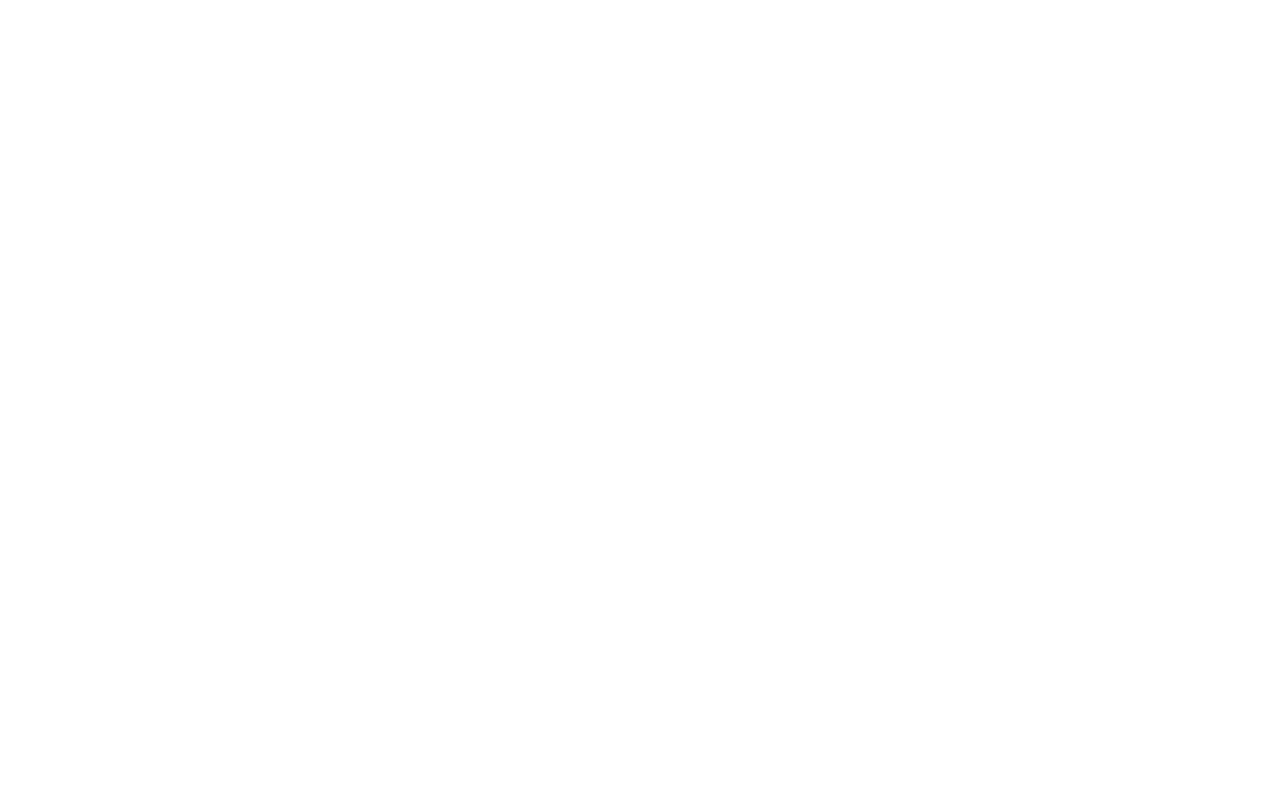
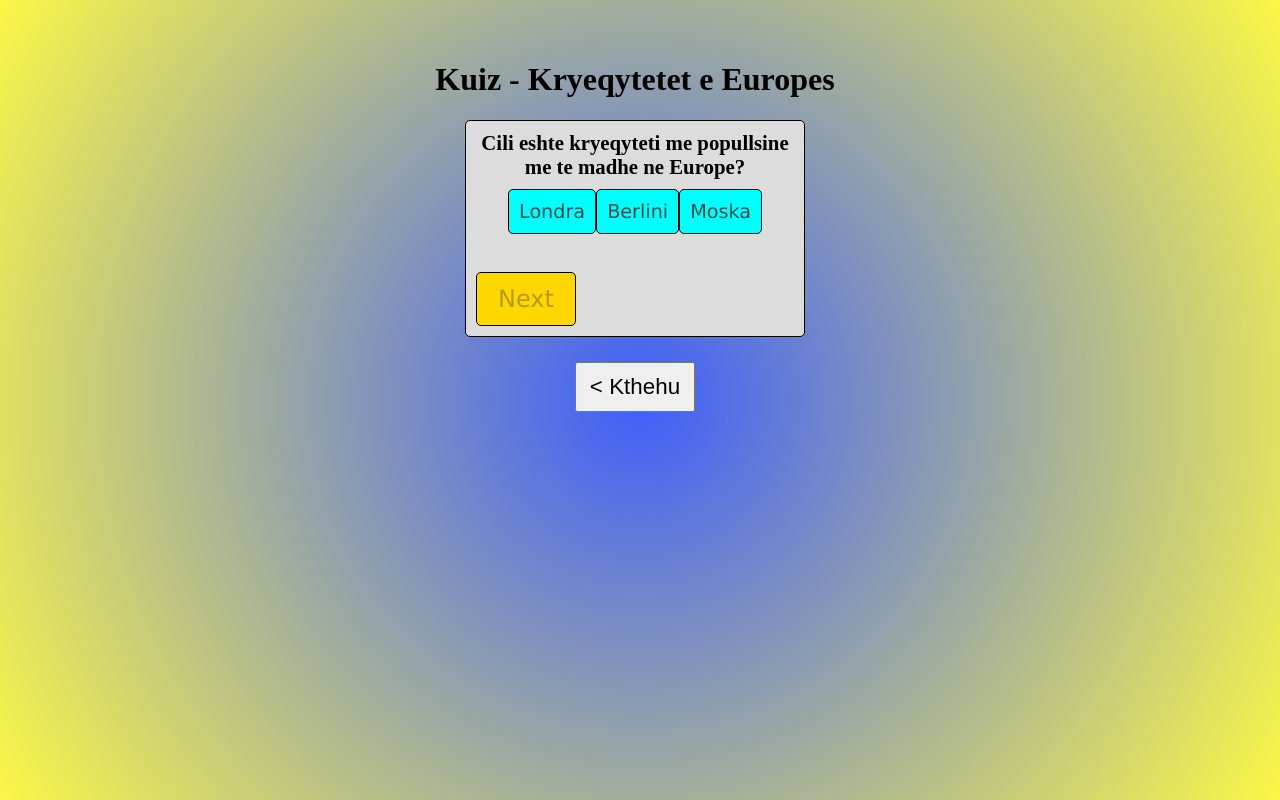
Before and after one commit to rm-prog/Ed-Shqip-with-React, a React (Create React App) app: page /school-quizes/geography-quizes/europe-capitals in a window 1280 px wide. Built offline with nearby package versions, Linux system fonts and the light colour scheme.

Commit message:
created new geo quiz

```diff
--- a/src/App.js
+++ b/src/App.js
@@ -58,6 +58,8 @@
               {/*-------------------     Geography Quizes  ----------------------*/ }
               <Route exact path='/school-quizes/geography-quizes/europe'
               render={() => <Quiz title='Kuiz - Kontinenti i Europes' questions={GeoQuizes.europeContinent}/>} />
+              <Route exact path='/school-quizes/geography-quizes/europe-capitals'
+              render={() => <Quiz title='Kuiz - Kryeqytetet e Europes' questions={GeoQuizes.europeCapitals}/>} />
               {/* ///////////////////////////////////////////////////////////////
                   ///////////////////////////////////////////////////////////////
                   ----------------------  Word Games  --------------------------
--- a/src/pages/geography-quizes.jsx
+++ b/src/pages/geography-quizes.jsx
@@ -10,9 +10,8 @@
         window.open('/school-quizes', '_self')
     }
 
-
-    const goToEuropeContinent = () => {
-        window.open('/school-quizes/geography-quizes/europe', '_self')
+    const goToQuizGame = (path) => {
+        window.open(path, '_self')
     }
 
     // Info used to create buttons
@@ -20,13 +19,13 @@
     const infos = [
         {
             id: 1,
-            clickFunction: () => goToEuropeContinent(),
+            clickFunction: () => goToQuizGame('/school-quizes/geography-quizes/europe'),
             buttonColor: styles.lime,
             buttonText: 'Kuiz - Kontinenti i Europes'
         },
         {
             id: 2,
-            clickFunction: () => goToMainPage(),
+            clickFunction: () => goToQuizGame('/school-quizes/geography-quizes/europe-capitals'),
             buttonColor: styles.lightblue,
             buttonText: 'Kuiz - Kryeqytetet e Europes'
         },
--- a/src/quiz_questions/geo_quizes.json
+++ b/src/quiz_questions/geo_quizes.json
@@ -3,7 +3,7 @@
         {
             "question": "Cili eshte shteti me i madh ne Europe?",
             "alternatives": [
-                { "a": "Gjermania", "correct": "0"},
+                {"a": "Gjermania", "correct": "0"},
                 { "b": "Franca", "correct": "0"},
                 { "c": "Rusia", "correct": "1"}
             ],
@@ -12,7 +12,7 @@
         {
             "question": "Me sa shtete kufizohet Shqiperia?",
             "alternatives": [
-                { "a": "4", "correct": "1"},
+                {"a": "4", "correct": "1"},
                 { "b": "3", "correct": "0"},
                 { "c": "5", "correct": "0"}
             ],
@@ -21,7 +21,7 @@
         {
             "question": "Cili det lag ne veri Polonine?",
             "alternatives": [
-                { "a": "Deti i Veriut", "correct": "0"},
+                {"a": "Deti i Veriut", "correct": "0"},
                 { "b": "Deti Baltik", "correct": "1"},
                 { "c": "Deti Mesdhe", "correct": "0"}
             ],
@@ -135,5 +135,133 @@
             ],
             "correct": "2 - Oqeani Atlantik dhe Arktik"
         }
+    ],
+    "europeCapitals": [
+        {
+            "question": "Cili eshte kryeqyteti me popullsine me te madhe ne Europe?",
+            "alternatives": [
+                {"a": "Londra", "correct": false},
+                {"b": "Berlini", "correct": false},
+                {"c": "Moska", "correct": true}
+            ],
+            "correct": "Moska - Rreth 12 500 000 banore"
+        },
+        {
+            "question": "Kryeqytet i cilit shtet eshte Talini?",
+            "alternatives": [
+                {"a": "Letonia", "correct": false},
+                {"b": "Estonia", "correct": true},
+                {"c": "Lituania", "correct": false}
+            ],
+            "correct": "Estonia"
+        },
+        {
+            "question": "Cili eshte kryeqyteti i Zvicres?",
+            "alternatives": [
+                {"a": "Berna", "correct": true},
+                {"b": "Gjeneva", "correct": false},
+                {"c": "Zurihu", "correct": false}
+            ],
+            "correct": "Berna"
+        },
+        {
+            "question": "Cili qytet konsiderohet si kryeqyteti i Europes?",
+            "alternatives": [
+                {"a": "Berlini", "correct": false},
+                {"b": "Strasburg", "correct": false},
+                {"c": "Brukseli", "correct": true}
+            ],
+            "correct": "Brukseli - Sepse ne Bruksel ndodhen shume institucione te BE-se"
+        },
+        {
+            "question": "Cili eshte kryeqyteti i Hollandes?",
+            "alternatives": [
+                {"a": "Haga", "correct": false},
+                {"b": "Amsterdami", "correct": true},
+                {"c": "Roterdami", "correct": false}
+            ],
+            "correct": "Amsterdami - Megjithese ne Hage ndodhen institucionet me te rendesishme"
+        },
+        {
+            "question": "Cili eshte kryeqyteti me i vizituar i Europes?",
+            "alternatives": [
+                {"a": "Londra", "correct": true},
+                {"b": "Parisi", "correct": false},
+                {"c": "Madridi", "correct": false}
+            ],
+            "correct": "Londra - Rreth 20 milione vizitor cdo vit"
+        },
+        {
+            "question": "Kryeqytet i cilit shtet eshte Helsinki?",
+            "alternatives": [
+                {"a": "Norvegjia", "correct": false},
+                {"b": "Danimarka", "correct": false},
+                {"c": "Finlanda", "correct": true}
+            ],
+            "correct": "Finlanda"
+        },
+        {
+            "question": "Cili eshte kryqyteti i Cekise?",
+            "alternatives": [
+                {"a": "Bratislava", "correct": false},
+                {"b": "Ljubjana", "correct": false},
+                {"c": "Praga", "correct": true}
+            ],
+            "correct": "Praga"
+        },
+        {
+            "question": "Cili eshte kryeqyteti i Rumanise?",
+            "alternatives": [
+                {"a": "Sofia", "correct": false},
+                {"b": "Budapeshti", "correct": false},
+                {"c": "Bukureshti", "correct": true}
+            ],
+            "correct": "Bukureshti"
+        },
+        {
+            "question": "Cili eshte kryeqyteti i Lituanise?",
+            "alternatives": [
+                {"a": "Kishinau", "correct": false},
+                {"b": "Riga", "correct": false},
+                {"c": "Vilnusi", "correct": true}
+            ],
+            "correct": "Vilnusi"
+        },
+        {
+            "question": "Cili eshte kryeqyteti i Bjellorusise?",
+            "alternatives": [
+                {"a": "Minsku", "correct": true},
+                {"b": "Kishinau", "correct": false},
+                {"c": "Moska", "correct": false}
+            ],
+            "correct": "Minsku"
+        },
+        {
+            "question": "Kryeqyteti i cilit shtet eshte Valeta?",
+            "alternatives": [
+                {"a": "Andora", "correct": false},
+                {"b": "Malta", "correct": true},
+                {"c": "San Marino", "correct": false}
+            ],
+            "correct": "Malta"
+        },
+        {
+            "question": "Kryeqytet i cilit shtet eshte Dublini?",
+            "alternatives": [
+                {"a": "Irlanda", "correct": true},
+                {"b": "Irlanda e Veriut", "correct": false},
+                {"c": "Belgjika", "correct": false}
+            ],
+            "correct": "Irlanda"
+        },
+        {
+            "question": "Cili eshte kryeqyteti i Polonise?",
+            "alternatives": [
+                {"a": "Poznani", "correct": false},
+                {"b": "Krakovi", "correct": false},
+                {"c": "Varshava", "correct": true}
+            ],
+            "correct": "Varshava"
+        }
     ]
 }
```
